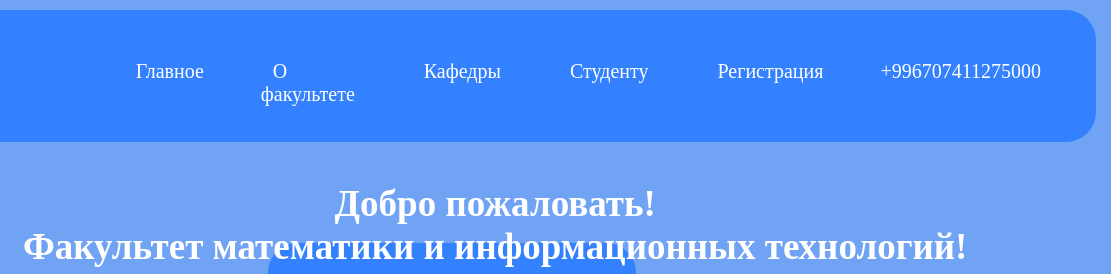
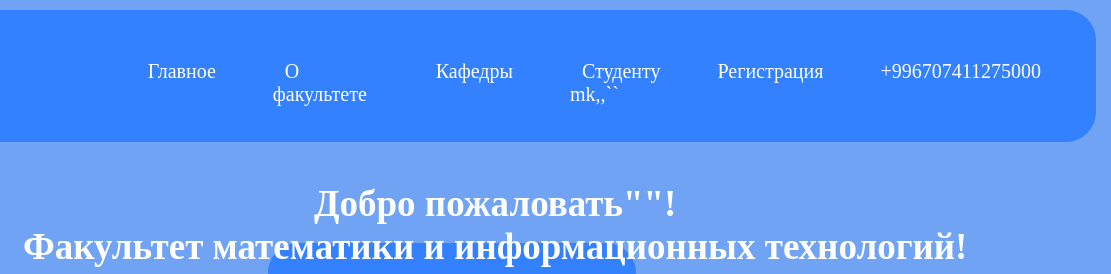
Before and after one commit to Janat99/second-site, a plain HTML site: page index.html in a window 1280 px wide. Shown: the top 274 px of the page, 169-1280 px from the left. Drawn offline with Linux system fonts and the light colour scheme.

Commit message:
modified index.html

```diff
--- a/index.html
+++ b/index.html
@@ -18,7 +18,9 @@
 					<li><a href="#">Главное</a></li>
 					<li><a href="#">О факультете</a></li>
 					<li><a href="#"> Кафедры</a></li>
-					<li><a href="#"> Студенту</a></li>
+					<li><a href="#"> Студенту mk,,``
+
+				</a></li>
 					<li><a href="#Регистрация студента">Регистрация</a></li>
 				</ul>
 				<div class="phone">+996707411275000</div>
@@ -29,7 +31,7 @@
 		<div class="welcome">
 			<div class="welcome2">
 			<h1 >
-				<div>Добро пожаловать!</div>
+				<div>Добро пожаловать""!</div>
 				<div>Факультет математики и информационных технологий!</div>
 			</h1>
 		</div>
```
